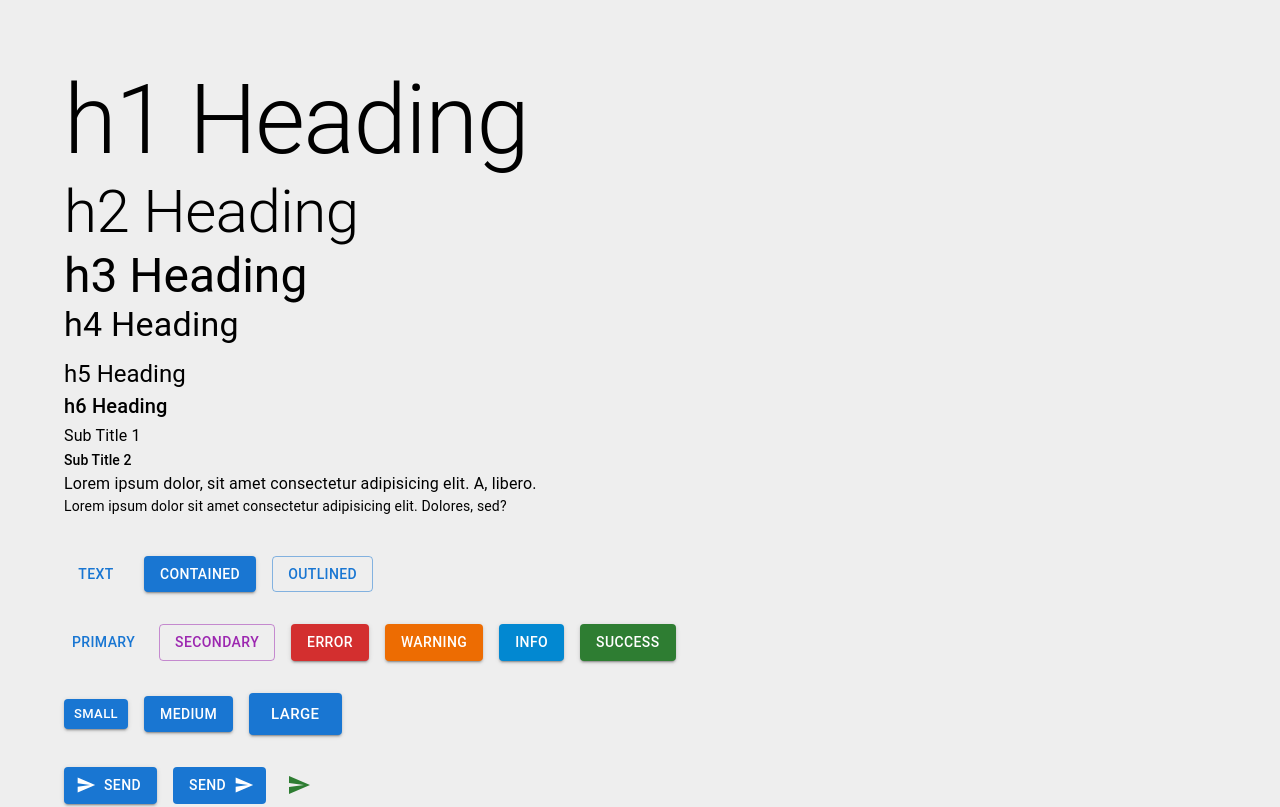
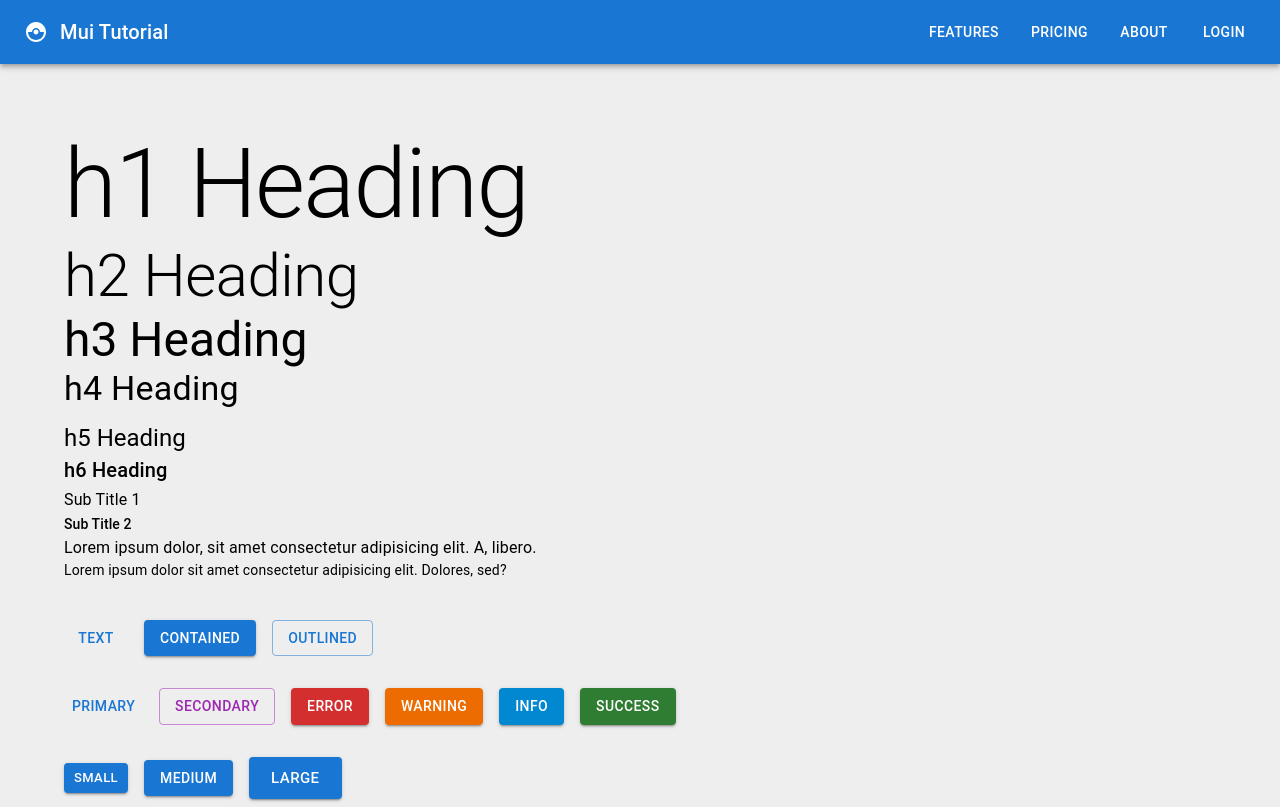
Before and after one commit to ralphsulit/material-ui-tutorial, a React (Create React App) app: page / in a window 1280 px wide. Shown: the top 807 px of the page. Built offline with nearby package versions, Linux system fonts and the light colour scheme.

Commit message:
feat: added MuiNavbar component (Navbar component)

```diff
--- a/src/App.css
+++ b/src/App.css
@@ -1,9 +1,5 @@
 body {
   background-color: #eee;
-}
-
-.App {
-  padding: 4rem;
 }
 
 .App-logo {
--- a/src/App.tsx
+++ b/src/App.tsx
@@ -1,4 +1,6 @@
 import './App.css';
+
+import { Stack } from '@mui/material';
 
 import { MuiTypography } from './components/MuiTypography';
 import { MuiButton } from './components/MuiButton';
@@ -13,10 +15,15 @@
 import { MuiCard } from './components/MuiCard';
 import { MuiAccordion } from './components/MuiAccordion';
 import { MuiImageList } from './components/MuiImageList';
+import { MuiNavbar } from './components/MuiNavbar';
 
 function App() {
   return (
     <div className="App">
+      {/* Navbar Component */}
+      <MuiNavbar />
+
+      <Stack p={8}>
         {/* Typography */}
         <MuiTypography />
 
@@ -55,6 +62,7 @@
 
         {/* Image List */}
         <MuiImageList />
+      </Stack>
     </div>
   );
 }
--- /dev/null
+++ b/src/components/MuiNavbar.tsx
@@ -0,0 +1,31 @@
+import { AppBar, Toolbar, IconButton, Typography, Stack, Button } from '@mui/material';
+
+import CatchingPokemonIcon from '@mui/icons-material/CatchingPokemon';
+
+export const MuiNavbar = () => {
+  return (
+    <>
+      <AppBar position='static'>
+        <Toolbar>
+          <IconButton
+            size='large'
+            edge='start'
+            color='inherit'
+            aria-label='logo'
+          >
+            <CatchingPokemonIcon />
+          </IconButton>
+          <Typography variant='h6' component='div' sx={{flexGrow: 1}}>
+            Mui Tutorial
+          </Typography>
+          <Stack direction='row' spacing={2}>
+            <Button color='inherit'>Features</Button>
+            <Button color='inherit'>Pricing</Button>
+            <Button color='inherit'>About</Button>
+            <Button color='inherit'>Login</Button>
+          </Stack>
+        </Toolbar>
+      </AppBar>
+    </>
+  )
+}
```
Lines whose indentation alone changed are shown as unchanged.
